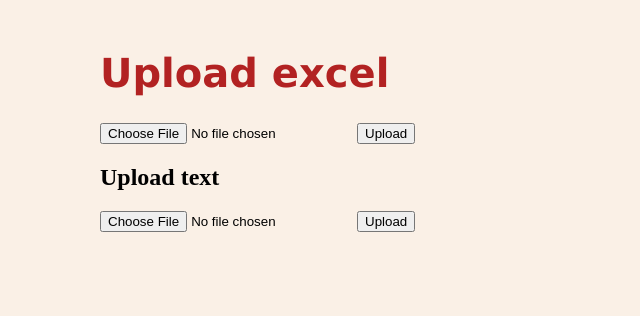
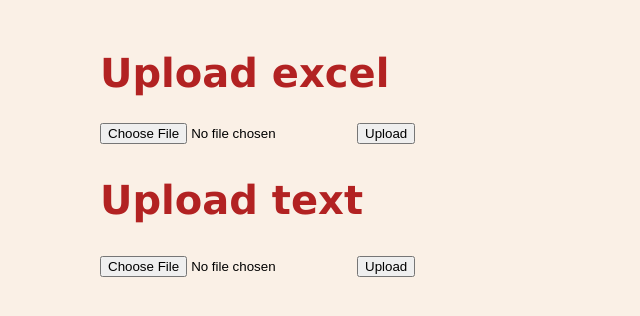
Before and after one commit to HoangNguyen0309/Wiki-Table-Generator, a Flask app: page / in a window 1280 px wide. Shown: the top 316 px of the page, without its empty margins (0-640 px from the left). Run offline with Flask 2, Linux system fonts and the light colour scheme.

Commit message:
Update styles.css

```diff
--- a/static/styles.css
+++ b/static/styles.css
@@ -13,3 +13,8 @@ h1 {
     font-size: 2.5em;
     color: FireBrick;
     }
+h2 {
+    font-family: Verdana, Geneva, sans-serif;
+    font-size: 2.5em;
+    color: FireBrick;
+}
```
